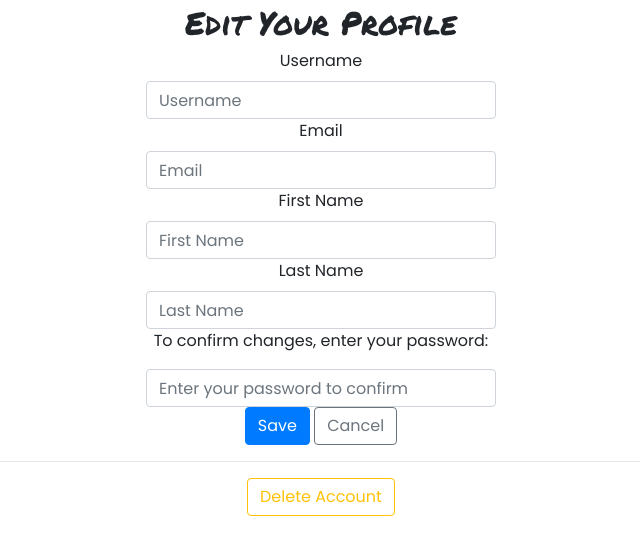
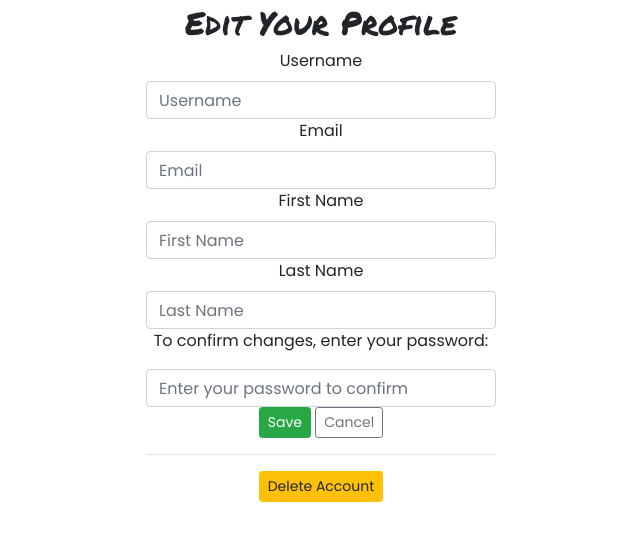
Before and after one commit to hsiangj/capstone-one, a Flask app: page /users/profile in a window 1280 px wide. Shown: the part 143-698 px from the top of the page, without its empty margins (319-959 px from the left). Run offline with Flask 3, Linux system fonts and the light colour scheme; data that the repository does not hold is empty; some libraries are stand-ins or nearby versions.

Commit message:
Reorg div

```diff
--- a/templates/users/profile.html
+++ b/templates/users/profile.html
@@ -2,10 +2,10 @@
 
 {% block content %}
 
-<div class="row justify-content-md-center">
+<div class="row justify-content-center">
   <div class="col-md-4">
-    <h2 class="join-message">Edit Your Profile</h2>
-    <form method="POST" id="user_form">
+    <h2>Edit Your Profile</h2>
+    <form method="POST">
       {{ form.hidden_tag() }}
 
       {% for field in form if field.widget.input_type != 'hidden' and field.name != 'password' %}
@@ -26,17 +26,18 @@
       {% endif %}
       {{ form.password(placeholder="Enter your password to confirm", class="form-control") }}
 
-      <div class="edit-btn-area">
-        <button class="btn btn-primary">Save</button>
-        <a href="/" class="btn btn-outline-secondary">Cancel</a>
+      <div class="profile-action-btn">
+        <button class="btn btn-sm btn-success">Save</button>
+        <a href="/" class="btn btn-sm btn-outline-secondary">Cancel</a>
       </div>
+    </form>
+    <hr>
+    <button type="button" class="btn btn-sm btn-warning" data-target="#deleteModal" data-toggle="modal">Delete Account</button>
 
-    </form>
   </div>
 </div>
 
-<hr>
-<button type="button" class="btn btn-outline-warning" data-target="#deleteModal" data-toggle="modal">Delete Account</button>
+
 <!-- Modal -->
 <div class="modal fade" id="deleteModal">
  <div class="modal-dialog">
```
